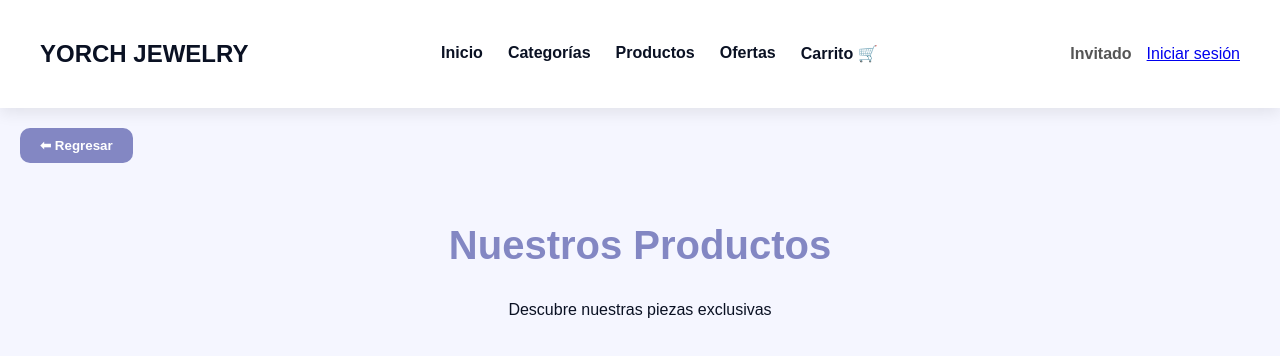
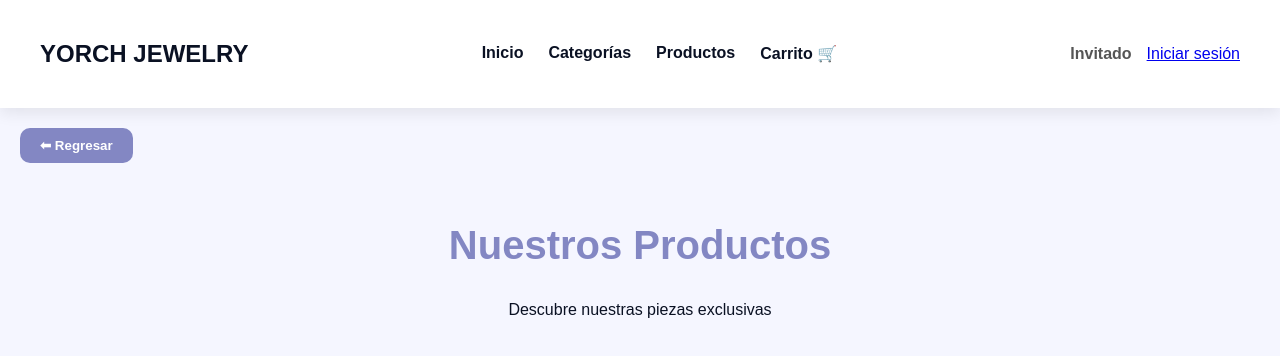
Before and after one commit to Yorchuela/Pagina-Web-Joyeria, a website: page pages/catalogo.html in a window 1280 px wide. Drawn offline with Linux system fonts and the light colour scheme; no server answers.

Commit message:
Respaldo

```diff
--- a/js/script.js
+++ b/js/script.js
@@ -100,11 +100,7 @@ if (
 
     </a>
 
-    <a href="#">
 
-        Ofertas
-
-    </a>
 
     <a href="${
         estaEnPages
--- a/pages/catalogo.html
+++ b/pages/catalogo.html
@@ -43,11 +43,7 @@
 
         </a>
 
-        <a href="#">
 
-            Ofertas
-
-        </a>
 
         <a href="carrito.html">
 
```
